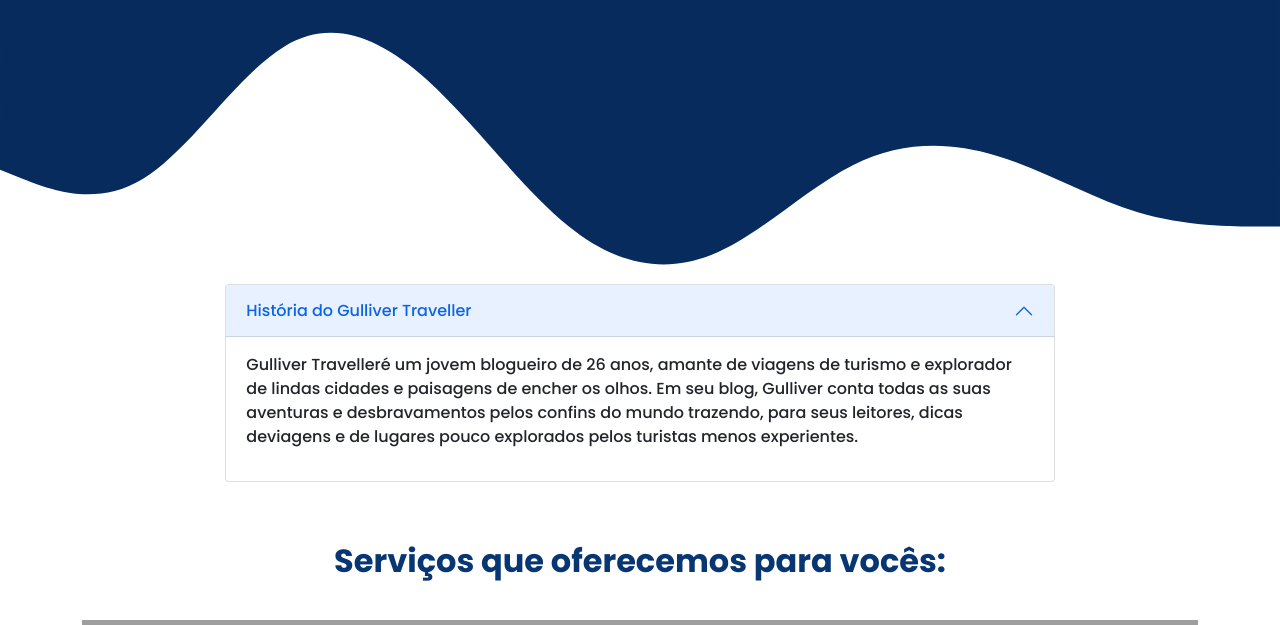
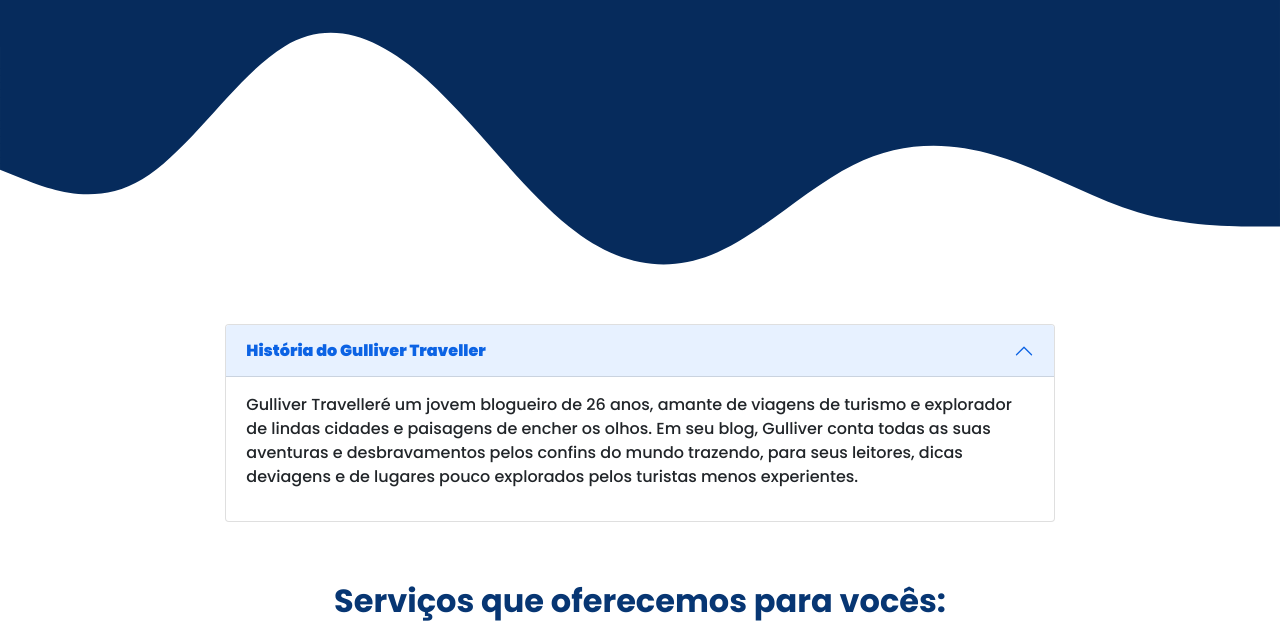
Before and after one commit to DaianedeOliveira/GuiiliverTraveller-Bootstrap, a PHP site: page / in a window 1280 px wide. Shown: the part 1045-1670 px from the top of the page. Run offline with PHP 8.4, Linux system fonts and the light colour scheme; some libraries are stand-ins or nearby versions; grey boxes are pictures that could not be loaded.

Commit message:
Update index.css

```diff
--- a/index.css
+++ b/index.css
@@ -755,6 +755,17 @@ iframe{
     }
 }
 
+.historia {
+    padding-top: 20px;
+    margin-top: 20px;
+}
+
+
+.box_1, .accordion-header{
+    color: #062B5C;
+    font-weight: 900;
+
+}
 
 .cardi {
     height: 400px;
```
